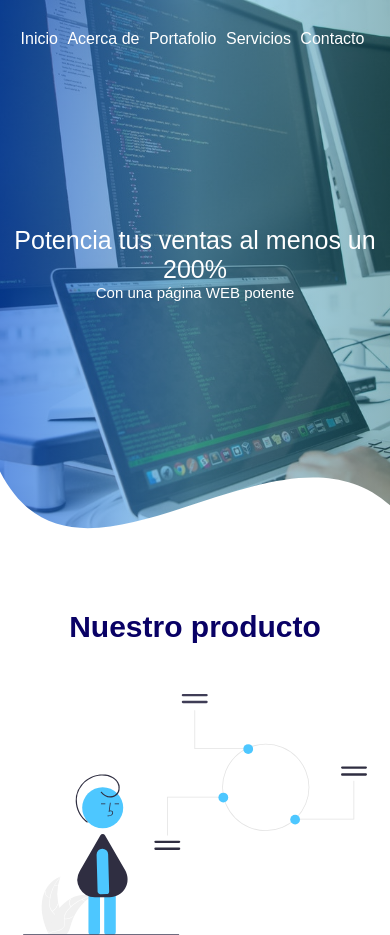
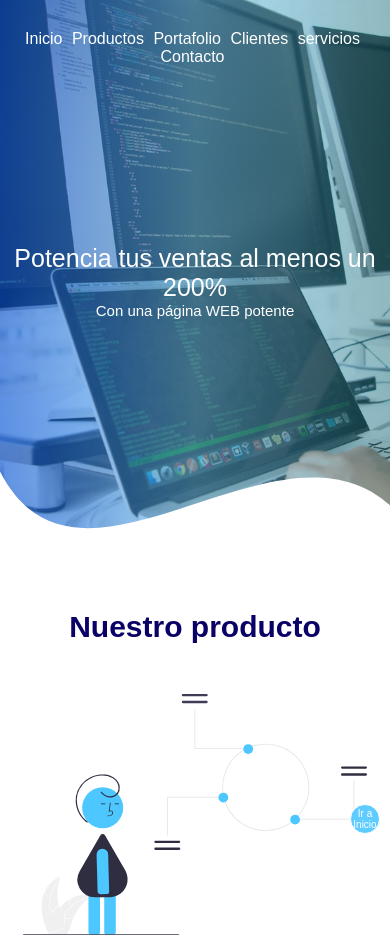
Before and after one commit to SaulSuaste/primeraPaginaWEB-HTML-CSS, a plain HTML site: page index.html in a window 390 px wide. Shown: the top 935 px of the page. Drawn offline with Linux system fonts and the light colour scheme.

Commit message:
Se agrego boton flotante y enlaces internos

```diff
--- a/estilos.css
+++ b/estilos.css
@@ -2,6 +2,7 @@
     margin: 0;
     padding: 0;
     box-sizing: border-box;
+    scroll-behavior: smooth; /*realizar lento el desplazamiento, va para todo el body*/
 }
 body{
     font-family: sans-serif;
@@ -313,6 +314,39 @@ footer{
     color: #301eff;
 }
 
+
+/*****************************************************************
+                        Boton flotante
+/*****************************************************************/
+
+.boton-flotante{
+    background: #4DC7FF;
+    opacity: 0.9;
+    text-align: center;
+    display: flex;
+    align-items: center;
+    border: 1px solid #fff;
+    border-radius: 50%;
+    width: 40px;
+    height: 40px;
+    position: fixed;
+    z-index: 10;
+    margin: 30px;
+    right: 0;
+    bottom: 0;
+
+}
+
+.boton-flotante a{
+    color: #fff;
+    text-decoration: none;
+    font-size: 12px;
+
+}
+
+
+
+
 /*****************************************************************
                         RESPONSIVE DESIGN
 /*****************************************************************/
@@ -449,4 +483,19 @@ footer{
     .titulo-final{
         font-size: 20px;
     }
+
+
+    /* BOTON FLOTANTE */
+
+    .boton-flotante{
+        width: 30px;
+        height: 30px;
+        margin: 10px;
+    }
+
+    .boton-flotante a{
+        font-size: 10px;
+    }
+
+
 }
--- a/index.html
+++ b/index.html
@@ -10,13 +10,17 @@
     <title>Primera pagina WEB</title>
 </head>
 <body>
+    <div class="boton-flotante">
+        <a href="#nav-inicio">Ir a Inicio</a>
+    </div>
     <header>
-        <nav>
-            <a href="#">Inicio</a>
-            <a href="#">Acerca de</a>
-            <a href="#">Portafolio</a>
-            <a href="#">Servicios</a>
-            <a href="#">Contacto</a>
+        <nav id="nav-inicio">
+            <a href="#nav-inicio">Inicio</a>
+            <a href="#nav-productos">Productos</a>
+            <a href="#nav-portafolio">Portafolio</a>
+            <a href="#nav-clientes">Clientes</a>
+            <a href="#nav-servicios">servicios</a>
+            <a href="#nav-contacto">Contacto</a>
         </nav>
 
         <section class="textos-header">
@@ -27,7 +31,7 @@
         <div class="wave" style="height: 150px; overflow: hidden;" ><svg viewBox="0 0 500 150" preserveAspectRatio="none" style="height: 100%; width: 100%;"><path d="M-0.18,21.30 C111.85,192.79 408.03,-97.62 542.03,98.63 L499.43,150.67 L0.00,150.67 Z" style="stroke: none; fill: #fff;"></path></svg></div>
     </header>
 
-    <main>
+    <main id="nav-productos">
         <section class="contenedor sobre-nosotros">
             <h2 class="titulo">Nuestro producto</h2>
             <div class="contenedor-sobre-nosotros">
@@ -43,7 +47,7 @@
             </div>
         </section>
 
-        <section class="portafolio">
+        <section class="portafolio" id="nav-portafolio">
             <div class="portafolio-contenedor">
                 <h2 class="titulo">Portafolio</h2>
                 <div class="galeria-port">
@@ -99,7 +103,7 @@
         </section>
 
 
-        <section class="clientes contenedor">
+        <section class="clientes contenedor" id="nav-clientes">
             <h2 class="titulo">Que dicen nuestros clientes</h2>
             <div class="cards">
                 <div class="card">
@@ -121,7 +125,7 @@
         </section>
 
 
-        <section class="about-services">
+        <section class="about-services" id="nav-servicios">
             <div class="contenedor">
                 <h2 class="titulo">Nuestros servicios</h2>
                 <div class="servicio-contenedor">
@@ -147,7 +151,7 @@
         </section>
 
 
-        <footer>
+        <footer id="nav-contacto">
             <div class="contenedor-footer">
                 <div class="contenido-foo">
                     <h4>Telefono</h4>
```
